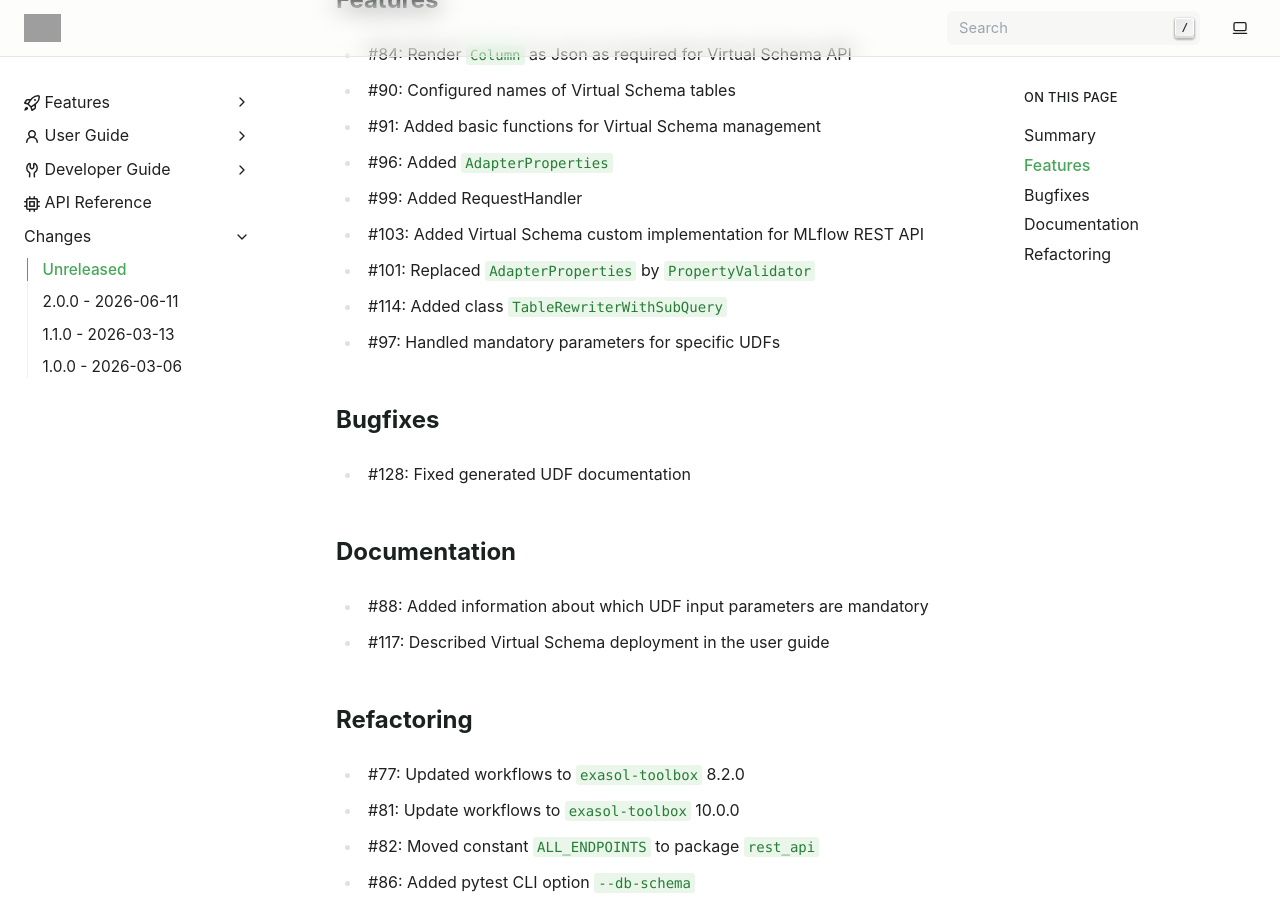
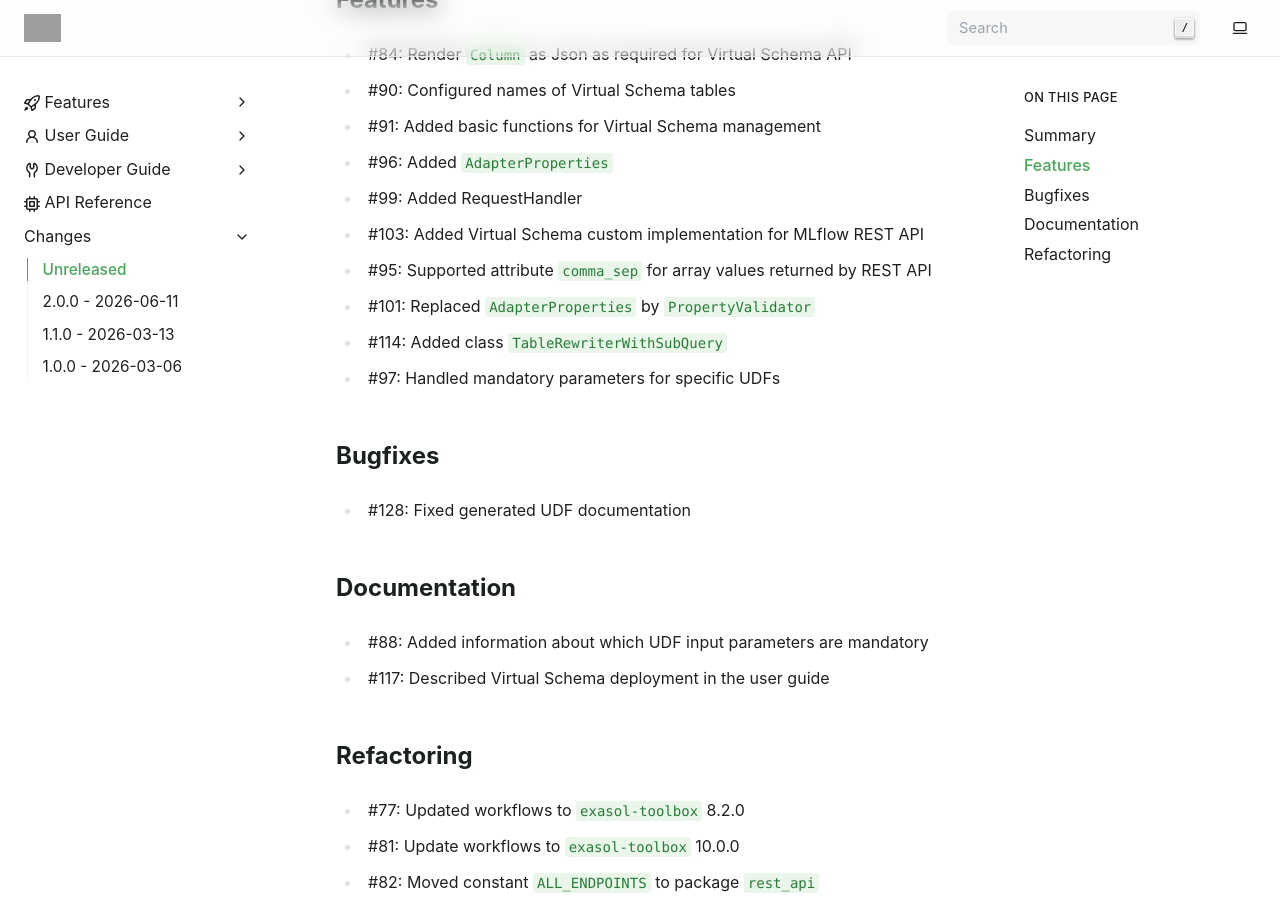
Before and after one commit to exasol/mlflow-plugin, a Sphinx documentation site: the page built from doc/changes/unreleased.md, in a window 1280 px wide and 900 px high, scrolled down 352 px. Built offline with Sphinx 7.4.7, drawn with Linux system fonts in a browser that asks for light colours; pages that are not in the unit, such as notebooks, are missing from menus; grey boxes are pictures that could not be loaded.

Commit message:
fix: restore comma_sep logic and update changelog

```diff
--- a/doc/changes/unreleased.md
+++ b/doc/changes/unreleased.md
@@ -12,6 +12,7 @@ This release adds support for accessing the MLflow REST API via an Exasol Virtua
 * #96: Added `AdapterProperties`
 * #99: Added RequestHandler
 * #103: Added Virtual Schema custom implementation for MLflow REST API
+* #95: Supported attribute `comma_sep` for array values returned by REST API
 * #101: Replaced `AdapterProperties` by `PropertyValidator`
 * #114: Added class `TableRewriterWithSubQuery`
 * #97: Handled mandatory parameters for specific UDFs
```
